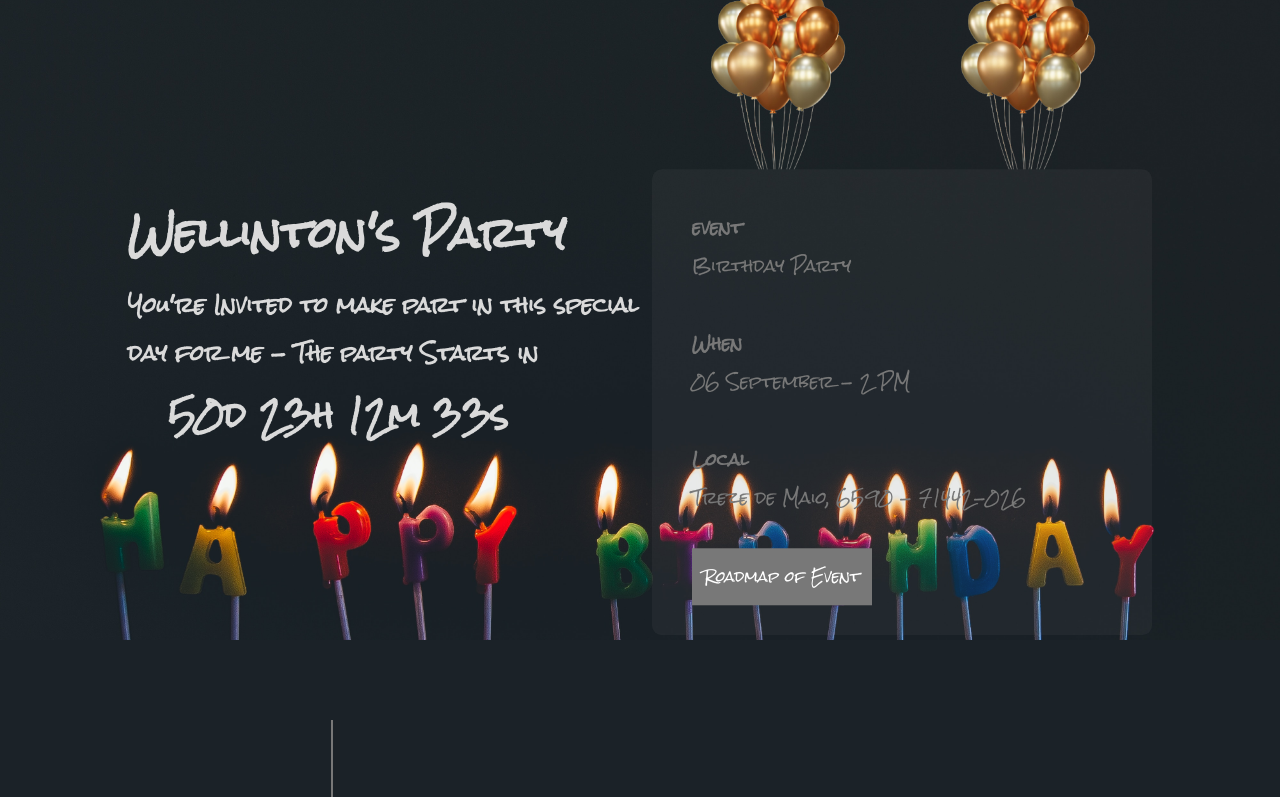
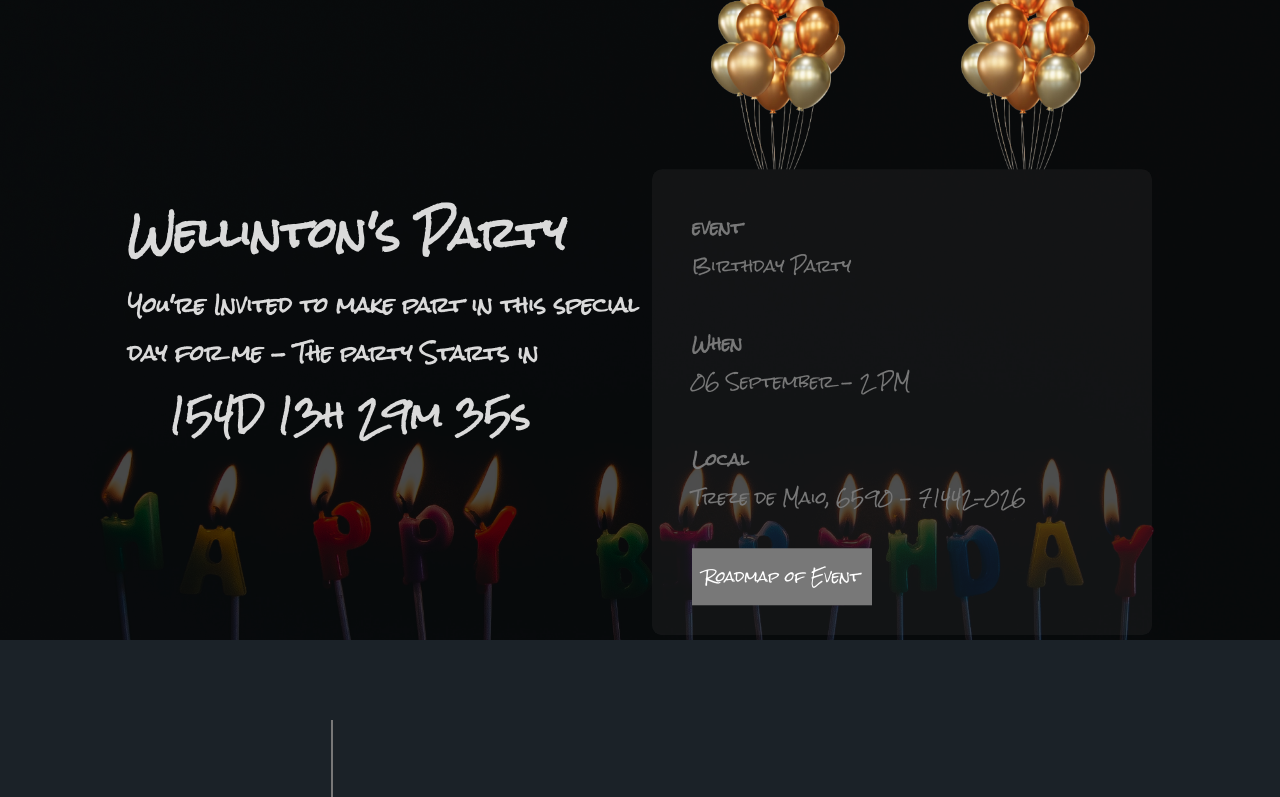
Before and after one commit to Wellinton-A/event_page, a website built with Parcel: page src/index.html in a window 1280 px wide. Shown: the top 797 px of the page. Built offline with nearby package versions, Linux system fonts and the light colour scheme.

Commit message:
fixed main.js

```diff
--- a/package.json
+++ b/package.json
@@ -2,9 +2,9 @@
   "name": "event_webpage",
   "version": "1.0.0",
   "description": "",
-  "main": "index.js",
   "scripts": {
     "dev": "parcel src/index.html src/style/main.scss src/script/main.js",
+    "build": "parcel build src/index.html",
     "test": "echo \"Error: no test specified\" && exit 1"
   },
   "author": "",
--- a/src/index.html
+++ b/src/index.html
@@ -24,9 +24,9 @@
                     Wellinton's Party
                 </h1>
                 <h2 class="hero__countdown__description">
-                    You're Invited to make part in this special day for me - The party Starts in
-                    <span>
-                        50d 23h 12m 33s
+                    You're Invited to make part in this special day for me - The party Starts in <br>
+                    <span id="countdown">
+                        fill
                     </span>
                 </h2>
             </div>
--- a/src/script/main.js
+++ b/src/script/main.js
@@ -0,0 +1,20 @@
+const countdown = setInterval(function () {
+    const eventDate = new Date('sep 06, 2023 14:00:00')
+    const now = new Date()
+
+    const totalSeconds = (eventDate - now) / 1000;
+    const seconds = Math.floor(totalSeconds) % 60;
+    const minutes = Math.floor(totalSeconds / 60) % 60;
+    const hours = Math.floor(totalSeconds / 3600) % 24 % 60;
+    const days = Math.floor(totalSeconds / 86400);
+
+    document.getElementById('countdown').innerHTML = `${format(days)}D ${format(hours)}h ${format(minutes)}m ${format(seconds)}s`;
+
+    if (totalSeconds < 0) {
+        document.getElementById('countdown').innerHTML = 'Event has already happened';
+    }
+}, 1000)
+
+function format(time) {
+    return time < 10 ? `0${time}` : time;
+}
--- a/src/style/_hero.scss
+++ b/src/style/_hero.scss
@@ -9,10 +9,23 @@
     font-family: variables.$cardFont;
     display: flex;
     align-items: center;
+    position: relative;
+
+    &::before {
+        position: absolute;
+        top: 0;
+        left: 0;
+        width: 100%;
+        height: 100%;
+        background-color: #000000;
+        content: '';
+        opacity: 0.7;
+    }
 
     .container {
         display: flex;
         justify-content: space-between;
+        position: relative;
     }
 
     &__countdown {
@@ -22,10 +35,11 @@
         flex-direction: column;
         justify-content: center;
 
+
         span {
             font-size: 32px;
             margin-left: 40px;
-
+            width: 100%;
         }
 
         &__title {
@@ -83,6 +97,15 @@
         flex-direction: column;
         position: relative;
         background-color: variables.$backgroundColor;
+        position: initial;
+
+        &::before {
+            display: none;
+        }
+
+        .container {
+            position: initial;
+        }
 
         &__countdown {
             margin-top: 16px;
@@ -95,8 +118,6 @@
                 font-size: 20px;
                 margin-left: 24px;
                 display: inline;
-                flex-wrap: wrap;
-
             }
 
             &__title {
```
